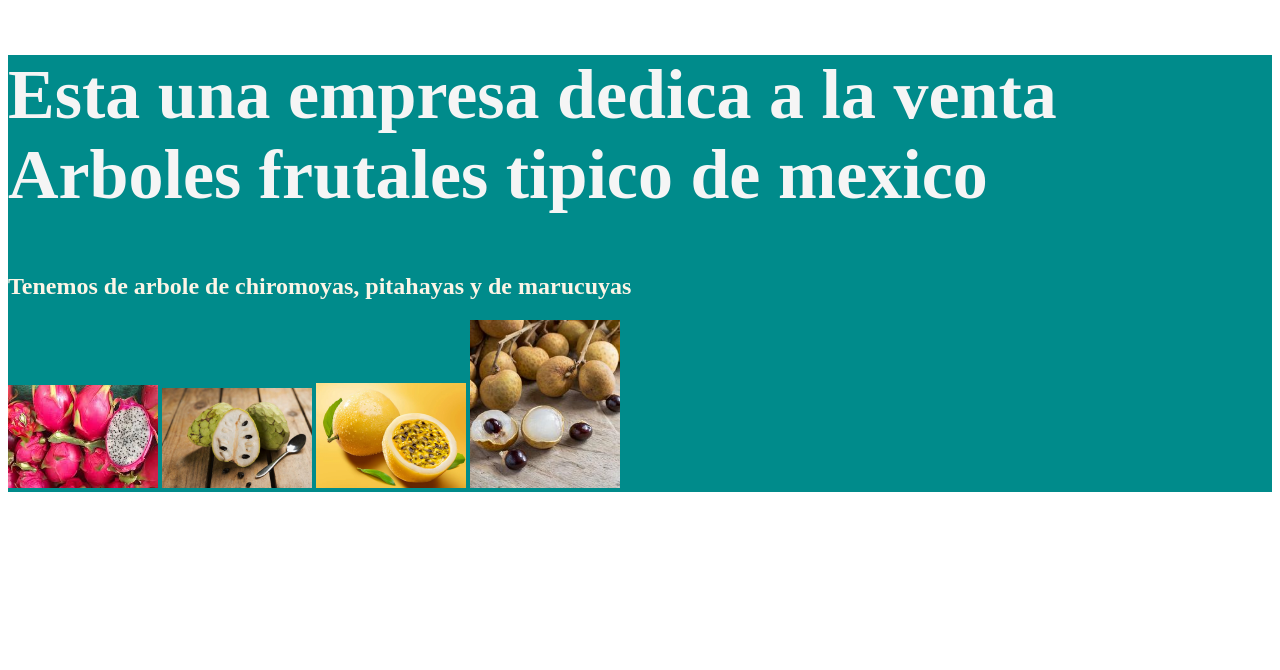
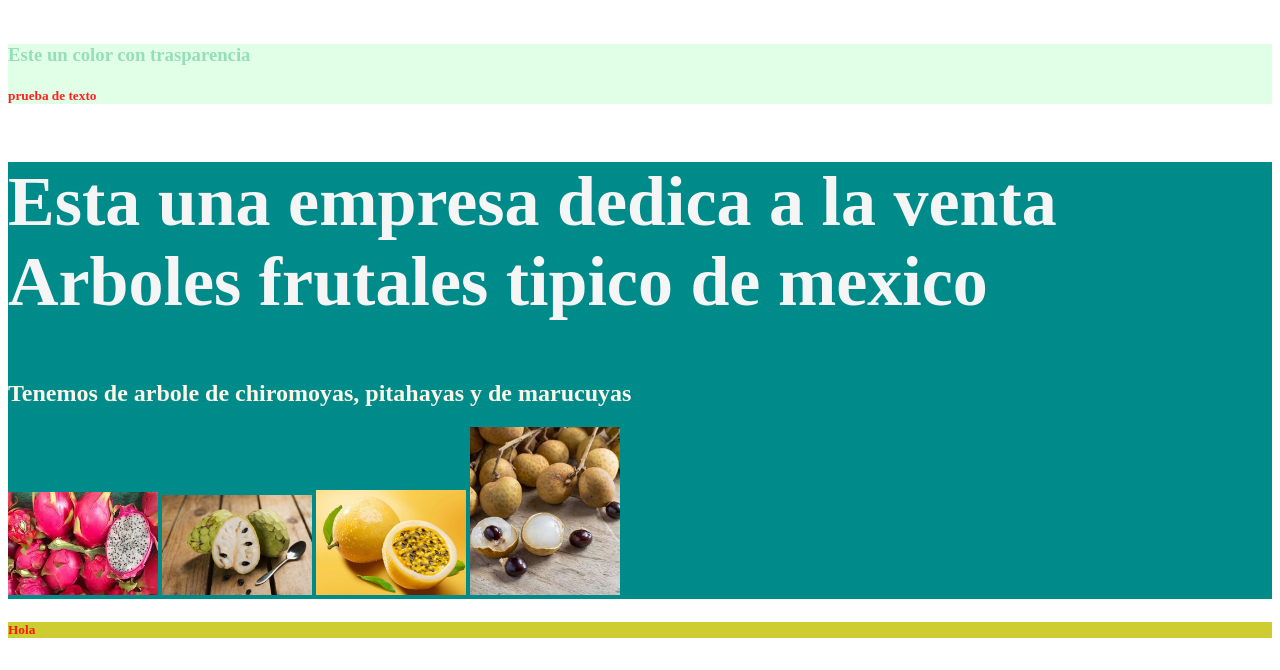
Before and after one commit to drimilius/ecamp0077, a plain HTML site: page HTML/seccion_3/index.html in a window 1280 px wide. Shown: the part 130-800 px from the top of the page. Drawn offline with Linux system fonts and the light colour scheme.

Commit message:
Clase css id y class

```diff
--- a/HTML/seccion_3/css/style.css
+++ b/HTML/seccion_3/css/style.css
@@ -1,12 +1,6 @@
 /* estilo con link*/
-header{
-    background:darkgreen;
-}
 
-section{
-    background:darkcyan;
-}
-
+/*Fuentes*/
 h1{
     color:whitesmoke;
     font-size: 70px;
@@ -14,6 +8,32 @@ h1{
 h2{
     color:oldlace;
 }
+nav{
+    background:rgba(77, 255, 106, 0.17);
+}
+h3{
+   color:hsla(157, 55%, 45%, 0.43);
+}
+h5{
+    color: rgba(255, 6, 6, 0.892)
+}
+p{
+    color: crimson;
+}
+header{
+    background:darkgreen;
+}
+
+/*seccion semanticas*/
+section{
+    background:darkcyan;
+}
+
+footer {
+    background:rgb(205, 205, 50);
+}
+
+
 img{
     width: 150px;
 }
--- a/HTML/seccion_3/index.html
+++ b/HTML/seccion_3/index.html
@@ -11,6 +11,10 @@
 <h1>Roberto Capi Green</h1>
 
     </header>
+    <nav>
+        <h3>Este un color con trasparencia</h3>
+        <h5>prueba de texto</h5>
+    </nav>
 <section>
     <h1>Esta una empresa dedica a la venta Arboles frutales tipico de mexico</h1>
     <h2>Tenemos de arbole de chiromoyas, pitahayas  y de  marucuyas</h2>
@@ -18,8 +22,16 @@
     <img src="img/chimrimoya.jpg" alt="">
     <img src="img/maracuya.webp" alt="">
     <img src="img/paqui.jpg" alt="">
+    <div>
+
+    </div>
 
 </section>
+
+<footer>
+    <h5>Hola</h5>
+
+</footer>
 
 
 
```
Also changed, not shown: HTML/seccion_3/idclass.html (added, +12 -0 lines), HTML/seccion_3/css/estilo.css (added), 2 other files.
